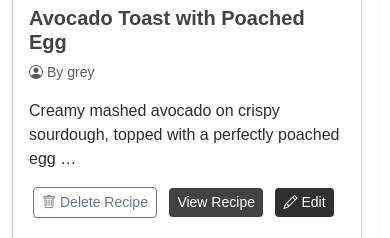
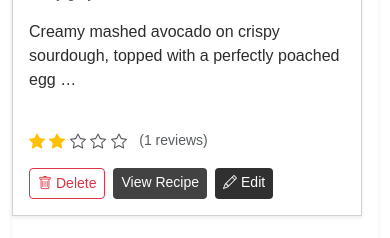
Before and after one commit to Ethan-Grey/Cooked_Website, a Django app: page /users/profile/ in a window 390 px wide. Shown: the part 2163-2401 px from the top of the page. Run offline with Django 5.2, Linux system fonts and the light colour scheme; a user stored in the database is signed in; data comes from the database, SQL or seed files in the repository; both versions use the stored data as it was after the commit.

Commit message:
added a better looking profile page changed the cover photo size and made it the text more centered also added teh reviews start rating to the recipe cards in the profile

```diff
--- a/users/templates/users/profile_view.html
+++ b/users/templates/users/profile_view.html
@@ -19,23 +19,23 @@
 {% endif %}
 
 <!-- Cover Photo Area -->
-<section class="section-padding mt-2">
+<section class="section-padding mt-5">
     <div class="cover-photo-container">
         <div class="container position-relative">
             <!-- Profile Info Overlay -->
             <div class="profile-info-container" data-aos="fade-up" data-aos-duration="1000">
                 <div class="row">
-                    <div class="col-md-8">
-                        <div class="d-flex align-items-end">
+                    <div class="col-12 col-md-8">
+                        <div class="d-flex flex-column flex-md-row align-items-center align-items-md-end text-center text-md-start">
                             <!-- Avatar Circle -->
-                            <div class="avatar-container" data-aos="zoom-in" data-aos-duration="1000" data-aos-delay="200">
-                                <div class="rounded-circle bg-dark-forest d-flex align-items-center justify-content-center" style="width: 168px; height: 168px; border: 4px solid var(--c-primary);">
+                            <div class="avatar-container mb-3 mb-md-0" data-aos="zoom-in" data-aos-duration="1000" data-aos-delay="200">
+                                <div class="rounded-circle bg-dark-forest d-flex align-items-center justify-content-center" style="width: 120px; height: 120px; border: 4px solid var(--c-primary);">
                                     <span class="display-4 fw-bold">{{ user.username.0|upper }}</span>
                                 </div>
                             </div>
 
                             <!-- Name & Details -->
-                            <div class="ms-3 mb-3" data-aos="fade-left" data-aos-duration="1000" data-aos-delay="400">
+                            <div class="ms-md-3 mb-3" data-aos="fade-left" data-aos-duration="1000" data-aos-delay="400">
                                 <h1 class="mb-0 fw-bold">
                                     {% if user.first_name and user.last_name %}
                                         {{ user.first_name }} {{ user.last_name }}
@@ -180,12 +180,12 @@
                             <div class="row g-4">
                                 {% for recipe in recipes %}
                                     <div class="col-md-6" data-aos="fade-up" data-aos-duration="1000" data-aos-delay="{% widthratio forloop.counter 1 200 %}" data-recipe-id="{{ recipe.id }}">
-                                        <div class="card h-100 recipe-card shadow-sm">
+                                        <div class="card h-100 recipe-card shadow-sm d-flex flex-column">
                                             <div class="position-relative">
                                                 {% if recipe.image %}
-                                                    <img src="{{ recipe.image.url }}" class="card-img-top" alt="{{ recipe.recipename }}" style="height: 300px; object-fit: cover;">
+                                                    <img src="{{ recipe.image.url }}" class="card-img-top" alt="{{ recipe.recipename }}" style="height: 200px; object-fit: cover;">
                                                 {% else %}
-                                                    <div class="d-flex align-items-center justify-content-center" style="height: 220px;">
+                                                    <div class="d-flex align-items-center justify-content-center" style="height: 200px;">
                                                         <i class="bi bi-card-image text-muted" style="font-size: 3rem;"></i>
                                                     </div>
                                                 {% endif %}
@@ -194,26 +194,45 @@
                                                 </span>
                                             </div>
 
-                                            <div class="card-body">
+                                            <div class="card-body d-flex flex-column flex-grow-1">
+                                                <div class="flex-grow-1">
                                                     <h5 class="card-title fw-bold">{{ recipe.recipename }}</h5>
                                                     <p class="text-muted small">
                                                         <i class="bi bi-person-circle me-1"></i>By {{ user.username }}
                                                     </p>
                                                     <p class="card-text">{{ recipe.description|truncatechars:80 }}</p>
+                                                </div>
+
+                                                <!-- Rating and Actions Container -->
+                                                <div class="mt-auto">
+                                                    <!-- Actual Rating -->
+                                                    <div class="rating mt-3 mb-3">
+                                                        {% for i in "12345"|make_list %}
+                                                            {% if forloop.counter <= recipe.average_rating %}
+                                                                <svg xmlns="http://www.w3.org/2000/svg" width="16" height="16" fill="currentColor" class="bi bi-star-fill text-warning" viewBox="0 0 16 16">
+                                                                    <path d="M3.612 15.443c-.386.198-.824-.149-.746-.592l.83-4.73L.173 6.765c-.329-.314-.158-.888.283-.95l4.898-.696L7.538.792c.197-.39.73-.39.927 0l2.184 4.327 4.898.696c.441.062.612.636.282.95l-3.522 3.356.83 4.73c.078.443-.36.79-.746.592L8 13.187l-4.389 2.256z"/>
+                                                                </svg>
+                                                            {% else %}
+                                                                <svg xmlns="http://www.w3.org/2000/svg" width="16" height="16" fill="currentColor" class="bi bi-star text-muted" viewBox="0 0 16 16">
+                                                                    <path d="M2.866 14.85c-.078.444.36.791.746.593l4.39-2.256 4.389 2.256c.386.198.824-.149.746-.592l-.83-4.73 3.522-3.356c.33-.314.16-.888-.282-.95l-4.898-.696L8.465.792a.513.513 0 0 0-.927 0L5.354 5.12l-4.898.696c-.441.062-.612.636-.283.95l3.523 3.356-.83 4.73zm4.905-2.767-3.686 1.894.694-3.957a.565.565 0 0 0-.163-.505L1.71 6.745l4.052-.576a.525.525 0 0 0 .393-.288L8 2.223l1.847 3.658a.525.525 0 0 0 .393.288l4.052.575-2.906 2.77a.565.565 0 0 0-.163.506l.694 3.957-3.686-1.894a.503.503 0 0 0-.461 0z"/>
+                                                                </svg>
+                                                            {% endif %}
+                                                        {% endfor %}
+                                                        <span class="text-muted small ms-2">({{ recipe.reviews.count }} reviews)</span>
+                                                    </div>
 
                                                     <!-- Recipe Actions -->
-                                                <div class="d-flex justify-content-between align-items-center mt-3 ms-1">
-                                                    <div class="action-buttons">
+                                                    <div class="d-flex flex-wrap gap-2">
                                                         <form action="{% url 'recipes:delete_recipe' recipe_id=recipe.id %}" method="POST" style="display: inline-block;">
                                                             {% csrf_token %}
-                                                            <button type="submit" class="btn btn-sm btn-outline-secondary" onclick="return confirm('Are you sure you want to delete this recipe?');">
-                                                                <i class="bi bi-trash me-1"></i>Delete Recipe
+                                                            <button type="submit" class="btn btn-sm btn-outline-danger" onclick="return confirm('Are you sure you want to delete this recipe?');">
+                                                                <i class="bi bi-trash me-1"></i>Delete
                                                             </button>
                                                         </form>
-                                                        <a href="{% url 'recipes:detail' category=recipe.recipetype.recipetype|lower slug=recipe.slug %}" class="btn btn-sm btn-primary ms-2">
+                                                        <a href="{% url 'recipes:detail' category=recipe.recipetype.recipetype|lower slug=recipe.slug %}" class="btn btn-sm btn-primary">
                                                             View Recipe
                                                         </a>
-                                                        <a href="{% url 'recipes:edit_recipe' recipe_id=recipe.id %}" class="btn btn-sm btn-secondary ms-2">
+                                                        <a href="{% url 'recipes:edit_recipe' recipe_id=recipe.id %}" class="btn btn-sm btn-secondary">
                                                             <i class="bi bi-pencil me-1"></i>Edit
                                                         </a>
                                                     </div>
@@ -305,12 +324,12 @@
                             <div class="row g-4">
                                 {% for recipe in favorite_recipes %}
                                     <div class="col-md-6">
-                                        <div class="card h-100 recipe-card shadow-sm">
+                                        <div class="card h-100 recipe-card shadow-sm d-flex flex-column">
                                             <div class="position-relative">
                                                 {% if recipe.image %}
-                                                    <img src="{{ recipe.image.url }}" class="card-img-top" alt="{{ recipe.recipename }}" style="height: 300px; object-fit: cover;">
+                                                    <img src="{{ recipe.image.url }}" class="card-img-top" alt="{{ recipe.recipename }}" style="height: 200px; object-fit: cover;">
                                                 {% else %}
-                                                    <div class="d-flex align-items-center justify-content-center" style="height: 220px;">
+                                                    <div class="d-flex align-items-center justify-content-center" style="height: 200px;">
                                                         <i class="bi bi-card-image text-muted" style="font-size: 3rem;"></i>
                                                     </div>
                                                 {% endif %}
@@ -319,44 +338,45 @@
                                                 </span>
                                             </div>
 
-                                            <div class="card-body">
+                                            <div class="card-body d-flex flex-column flex-grow-1">
+                                                <div class="flex-grow-1">
                                                     <h5 class="card-title fw-bold">{{ recipe.recipename }}</h5>
                                                     <p class="text-muted small">
                                                         <i class="bi bi-person-circle me-1"></i>By {{ recipe.madeby.username }}
                                                     </p>
                                                     <p class="card-text">{{ recipe.description|truncatechars:80 }}</p>
-
-                                                <!-- Five-star Rating (Static) -->
-                                                <div class="five-star-rating d-flex mb-3">
-                                                    <svg width="18px" height="18px" viewBox="0 0 24 24" xmlns="http://www.w3.org/2000/svg">
-                                                        <path fill="#9C1F1E" d="M12 17.27L18.18 21l-1.64-7.03L22 9.24l-7.19-.61L12 2 9.19 8.63 2 9.24l5.46 4.73L5.82 21z"/>
-                                                    </svg>
-                                                    <svg width="18px" height="18px" viewBox="0 0 24 24" xmlns="http://www.w3.org/2000/svg">
-                                                        <path fill="#9C1F1E" d="M12 17.27L18.18 21l-1.64-7.03L22 9.24l-7.19-.61L12 2 9.19 8.63 2 9.24l5.46 4.73L5.82 21z"/>
-                                                    </svg>
-                                                    <svg width="18px" height="18px" viewBox="0 0 24 24" xmlns="http://www.w3.org/2000/svg">
-                                                        <path fill="#9C1F1E" d="M12 17.27L18.18 21l-1.64-7.03L22 9.24l-7.19-.61L12 2 9.19 8.63 2 9.24l5.46 4.73L5.82 21z"/>
-                                                    </svg>
-                                                    <svg width="18px" height="18px" viewBox="0 0 24 24" xmlns="http://www.w3.org/2000/svg">
-                                                        <path fill="#9C1F1E" d="M12 17.27L18.18 21l-1.64-7.03L22 9.24l-7.19-.61L12 2 9.19 8.63 2 9.24l5.46 4.73L5.82 21z"/>
-                                                    </svg>
-                                                    <svg width="18px" height="18px" viewBox="0 0 24 24" xmlns="http://www.w3.org/2000/svg">
-                                                        <path fill="#9C1F1E" d="M12 17.27L18.18 21l-1.64-7.03L22 9.24l-7.19-.61L12 2 9.19 8.63 2 9.24l5.46 4.73L5.82 21z"/>
-                                                    </svg>
-                                                </div>
                                                 </div>
 
-                                            <div class="card-footer border-top d-flex justify-content-center align-items-center pb-3">
-                                                <div class="action-buttons">
-                                                    <form action="{% url 'recipes:remove_from_favorites' recipe_id=recipe.id %}" method="POST" style="display:inline;">
+                                                <!-- Rating and Actions Container -->
+                                                <div class="mt-auto">
+                                                    <!-- Actual Rating -->
+                                                    <div class="rating mt-3 mb-3">
+                                                        {% for i in "12345"|make_list %}
+                                                            {% if forloop.counter <= recipe.average_rating %}
+                                                                <svg xmlns="http://www.w3.org/2000/svg" width="16" height="16" fill="currentColor" class="bi bi-star-fill text-warning" viewBox="0 0 16 16">
+                                                                    <path d="M3.612 15.443c-.386.198-.824-.149-.746-.592l.83-4.73L.173 6.765c-.329-.314-.158-.888.283-.95l4.898-.696L7.538.792c.197-.39.73-.39.927 0l2.184 4.327 4.898.696c.441.062.612.636.282.95l-3.522 3.356.83 4.73c.078.443-.36.79-.746.592L8 13.187l-4.389 2.256z"/>
+                                                                </svg>
+                                                            {% else %}
+                                                                <svg xmlns="http://www.w3.org/2000/svg" width="16" height="16" fill="currentColor" class="bi bi-star text-muted" viewBox="0 0 16 16">
+                                                                    <path d="M2.866 14.85c-.078.444.36.791.746.593l4.39-2.256 4.389 2.256c.386.198.824-.149.746-.592l-.83-4.73 3.522-3.356c.33-.314.16-.888-.282-.95l-4.898-.696L8.465.792a.513.513 0 0 0-.927 0L5.354 5.12l-4.898.696c-.441.062-.612.636-.283.95l3.523 3.356-.83 4.73zm4.905-2.767-3.686 1.894.694-3.957a.565.565 0 0 0-.163-.505L1.71 6.745l4.052-.576a.525.525 0 0 0 .393-.288L8 2.223l1.847 3.658a.525.525 0 0 0 .393.288l4.052.575-2.906 2.77a.565.565 0 0 0-.163.506l.694 3.957-3.686-1.894a.503.503 0 0 0-.461 0z"/>
+                                                                </svg>
+                                                            {% endif %}
+                                                        {% endfor %}
+                                                        <span class="text-muted small ms-2">({{ recipe.reviews.count }} reviews)</span>
+                                                    </div>
+
+                                                    <!-- Recipe Actions -->
+                                                    <div class="d-flex flex-wrap gap-2">
+                                                        <form action="{% url 'recipes:remove_from_favorites' recipe_id=recipe.id %}" method="POST" style="display: inline-block;">
                                                             {% csrf_token %}
-                                                        <button type="submit" class="btn btn-sm btn-outline-danger me-2">
+                                                            <button type="submit" class="btn btn-sm btn-outline-danger">
                                                                 <i class="bi bi-heart-fill"></i> Remove
                                                             </button>
                                                         </form>
                                                         <a href="{% url 'recipes:detail' category=recipe.recipetype.recipetype|lower slug=recipe.slug %}" class="btn btn-sm btn-primary">
                                                             View Recipe
                                                         </a>
+                                                    </div>
                                                 </div>
                                             </div>
                                         </div>
```
Also changed, not shown: recipes/templates/recipes/recipe_detail.html (+27 -17 lines), db.sqlite3. Lines whose indentation alone changed are shown as unchanged.
